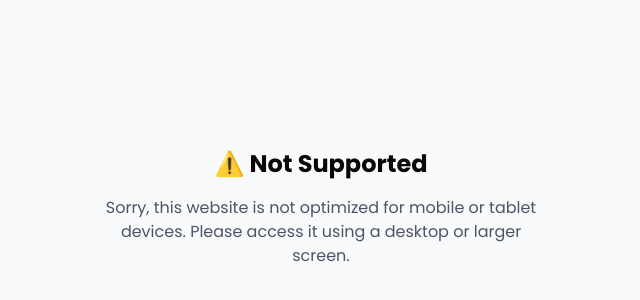
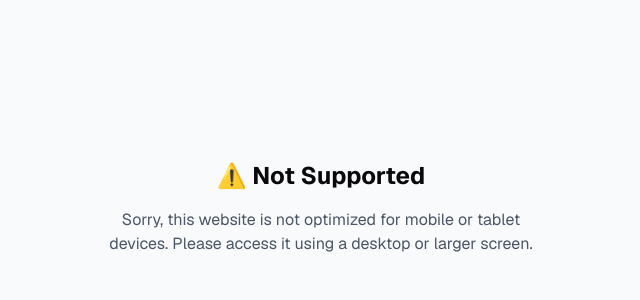
Before and after one commit to Jojoww02/web-showcase-sneakers, a React (Vite) app: page / in a window 1280 px wide. Shown: the part 192-492 px from the top of the page, without its empty margins (319-959 px from the left). Built offline with nearby package versions, Linux system fonts and the light colour scheme.

Commit message:
💄 : Update font imports and add custom font face

```diff
--- a/src/index.css
+++ b/src/index.css
@@ -1,4 +1,15 @@
-@import url("https://fonts.googleapis.com/css2?family=Poppins:wght@300;400;500;600;700&display=swap");
+@import url('https://fonts.googleapis.com/css2?family=Geist:wght@100..900&display=swap');
+@import url('https://fonts.googleapis.com/css2?family=Caveat:wght@400;700&display=swap');
+
+@font-face {
+  font-family: 'Brisa Pro';
+  src: url('/fonts/BrisaPro.otf') format('opentype'),
+       url('/fonts/BrisaPro.ttf') format('truetype'),
+       url('/fonts/BrisaPro.woff2') format('woff2');
+  font-weight: normal;
+  font-style: normal;
+}
+
 @import 'tailwindcss';
 
 @import 'tw-animate-css';
@@ -7,7 +18,7 @@
 
 body {
   @apply m-0;
-  font-family: "Poppins", sans-serif;
+  font-family: "Geist", sans-serif;
   overflow-x: hidden;
 }
 
@@ -134,3 +145,8 @@ code {
     @apply bg-background text-foreground;
   }
 }
+
+#content-wrapper,
+.c-scrollbar {
+  pointer-events: auto !important;
+}
```
